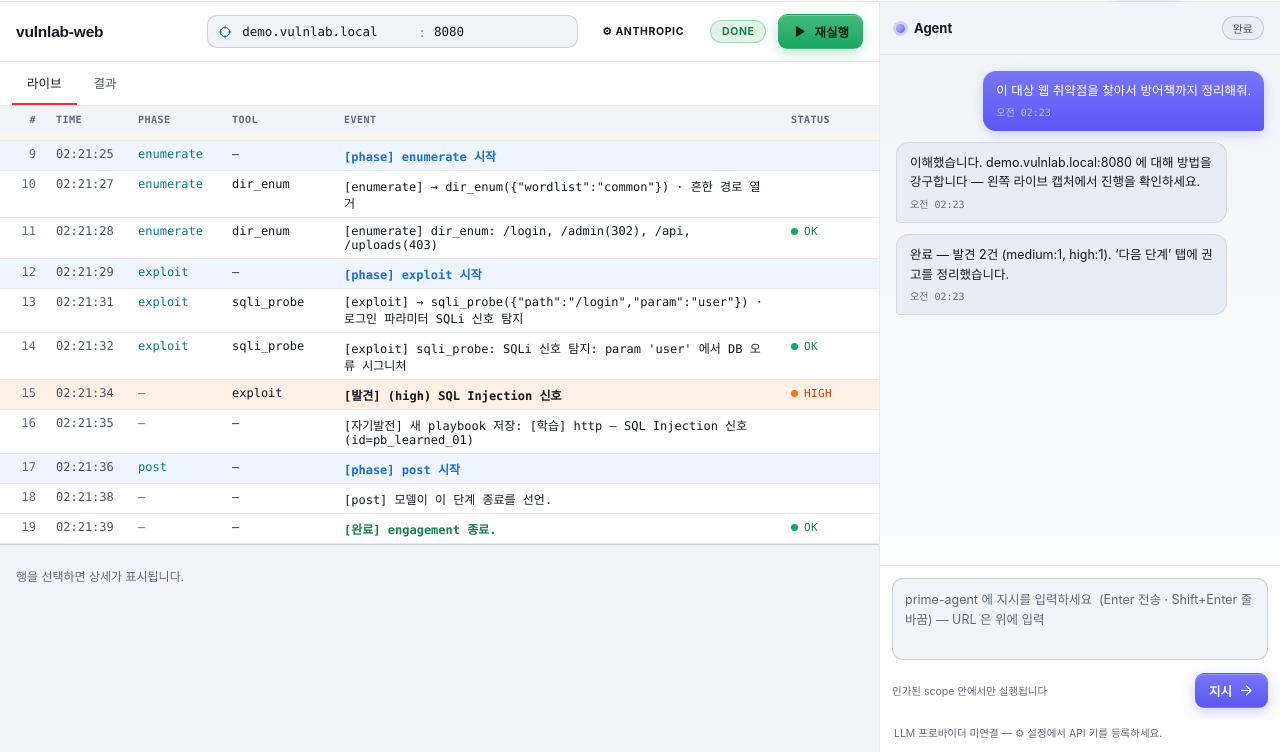
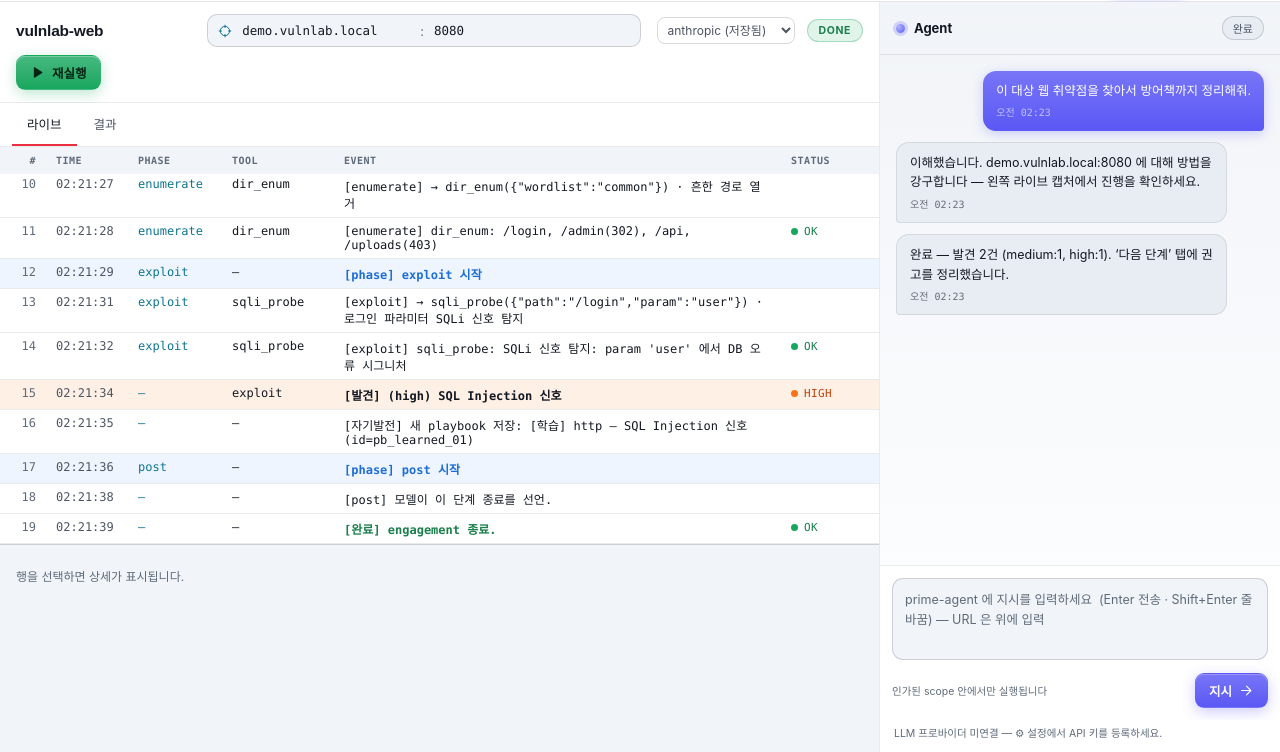
Before and after one commit to senghan1992/absolute-agent, a plain HTML site: page redcell-desktop/ui/index.html in a window 1280 px wide. Shown: the part 48-800 px from the top of the page. Drawn offline with Linux system fonts and the light colour scheme.

Commit message:
custom 연결 추가

```diff
--- a/redcell-desktop/ui/app.js
+++ b/redcell-desktop/ui/app.js
@@ -89,9 +89,14 @@ function renderActive() {
   $("shHost").value = s.host || "";
   $("shPort").value = s.port ?? "";
   $("shGoal") && ($("shGoal").value = s.goal || "");
-  const pb = $("providerBadge");
-  const prov = s.provider && s.provider !== "mock" ? s.provider : settings.default_provider || "";
-  if (pb) { pb.textContent = prov ? `⚙ ${prov}` : ""; pb.classList.toggle("hidden", !prov); }
+  const psel = $("shProvider");
+  if (psel) {
+    const want = s.provider && s.provider !== "mock" ? s.provider : settings.default_provider || "";
+    if (want && ![...psel.options].some((o) => o.value === want)) {
+      psel.insertAdjacentHTML("beforeend", `<option value="${esc(want)}">${esc(want)} (저장됨)</option>`);
+    }
+    psel.value = want;
+  }
   const chatInput = $("chatInput");
   if (chatInput) {
     chatInput.placeholder =
@@ -502,7 +507,7 @@ async function persistHeader(overrides = {}) {
     host: norm.host || hostRaw,
     port: Number.isInteger(port) && port > 0 && port <= 65535 ? port : null,
     goal: overrides.goal !== undefined ? overrides.goal : s.goal,
-    provider: s.provider && s.provider !== "mock" ? s.provider : (settings.default_provider || ""),
+    provider: ($("shProvider") && $("shProvider").value) || (s.provider && s.provider !== "mock" ? s.provider : (settings.default_provider || "")),
     mode: "prime", // 이 앱은 prime-agent(pi) 전용 셸이다
     max: false,
   };
@@ -646,6 +651,8 @@ let envReadyMap = {}; // get_providers 의 ready_env (시스템 환경변수 감
 let expandedProvider = null;
 
 function activeProvider() {
+  const sel = $("shProvider");
+  if (sel && sel.value) { const v = sel.value.trim(); return v && v !== "mock" ? v : ""; }
   const s = cur();
   const v = (s && s.provider ? s.provider : settings.default_provider || "").trim();
   return v && v !== "mock" ? v : "";
@@ -679,7 +686,7 @@ function renderProviderCards() {
   if (!el) return;
   el.innerHTML = PROVIDER_CATALOG.map((p) => {
     const st = providerConnState(p);
-    const keyLabel = p.envKeys.length ? p.envKeys[p.envKeys.length - 1] : "";
+    const keyLabel = p.name === "custom" ? "API Key" : (p.envKeys.length ? p.envKeys[p.envKeys.length - 1] : "");
     const basePlaceholder = p.name === "ollama" ? "http://localhost:11434/v1" : "https://your-endpoint/v1";
     const modelPh = p.default_model || "예: gpt-4o";
     const open = expandedProvider === p.name;
@@ -803,6 +810,19 @@ async function refreshProviders() {
   envReadyMap = {};
   list.forEach((p) => { envReadyMap[p.name] = !!p.ready_env; });
   const connected = PROVIDER_CATALOG.filter(providerConnected);
+  // 헤더 프로바이더 셀렉트: 연결된 것 + 현재 세션/기본값 유지(custom 등).
+  const psel = $("shProvider");
+  if (psel) {
+    const prev = psel.value || ((cur() && cur().provider) || settings.default_provider || "");
+    psel.innerHTML = `<option value="">— provider 선택 —</option>`
+      + connected.map((p) => `<option value="${esc(p.name)}">${esc(p.name)} ✅</option>`).join("");
+    if (prev && connected.some((p) => p.name === prev)) {
+      psel.value = prev;
+    } else if (prev) {
+      psel.insertAdjacentHTML("beforeend", `<option value="${esc(prev)}">${esc(prev)} (저장됨)</option>`);
+      psel.value = prev;
+    }
+  }
   const hint = $("providerHint");
   if (hint) {
     const names = connected.map((p) => p.name);
@@ -1178,7 +1198,7 @@ function wire() {
     $("chatInput").value = b.dataset.goal || b.textContent.trim();
     sendChat();
   });
-  ["shName", "shHost", "shPort"].forEach((id) => $(id) && $(id).addEventListener("change", () => persistHeader()));
+  ["shName", "shHost", "shPort", "shProvider"].forEach((id) => $(id) && $(id).addEventListener("change", () => persistHeader()));
   document.querySelectorAll(".subtab").forEach((btn) => { btn.onclick = () => switchView(btn.dataset.view); });
 }
 
--- a/redcell-desktop/ui/index.html
+++ b/redcell-desktop/ui/index.html
@@ -73,7 +73,9 @@
             <span class="tgt-sep">:</span>
             <input id="shPort" class="sh-input sh-port" placeholder="port" spellcheck="false" />
           </div>
-          <span id="providerBadge" class="badge badge-provider hidden" title="현재 LLM 프로바이더 — ⚙ 설정에서 변경"></span>
+          <select id="shProvider" class="sh-input sh-provider" title="LLM 프로바이더 (custom 등 — ⚙ 설정에서 키/모델 관리)" aria-label="LLM 프로바이더">
+            <option value="">— provider 선택 —</option>
+          </select>
           <span id="statusBadge" class="badge badge-idle">idle</span>
           <button id="runBtn" class="btn btn-run" data-mode="run" title="현재 목표로 엔진 실행"><svg class="ic" id="runIcon"><use href="#i-play"/></svg><span id="runLabel">실행</span></button>
         </div>
--- a/redcell-desktop/ui/styles.css
+++ b/redcell-desktop/ui/styles.css
@@ -254,8 +254,8 @@ html.theme-anim .btn { transition: background-color 0.28s ease, color 0.28s ease
 .sh-input::placeholder { color: var(--faint); }
 .sh-host { width: 118px; }
 .sh-port { width: 50px; }
-.badge-provider { font-weight: 600; margin-right: 2px; }
-.badge-provider.hidden { display: none; }
+.sh-provider { font-family: var(--sans); color: var(--muted); background: transparent; border-left: 1px solid var(--line-2); border: 1px solid var(--line-2); border-radius: 8px; margin-left: 4px; padding: 4px 6px; cursor: pointer; font-size: 12px; max-width: 150px; }
+.sh-provider option { background: var(--elev); color: var(--text); }
 .session-header .badge { margin-left: auto; }
 .badge { padding: 4px 11px; border-radius: 20px; font-size: 10.5px; font-weight: 700; text-transform: uppercase; letter-spacing: 0.6px; border: 1px solid transparent; }
 .badge-idle { background: var(--surface-3); color: var(--muted); border-color: var(--line-2); }
```
Also changed, not shown: redcell-desktop/README.md.
